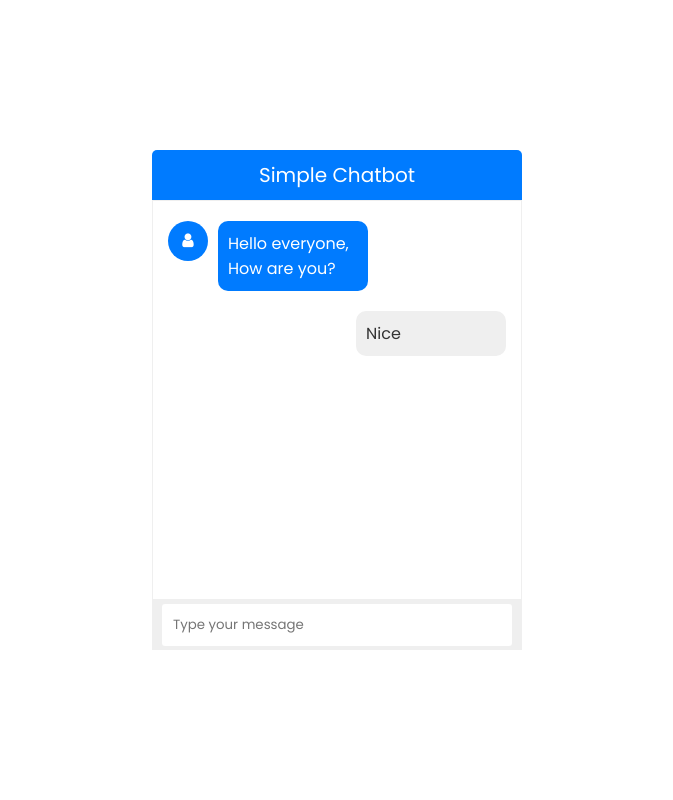
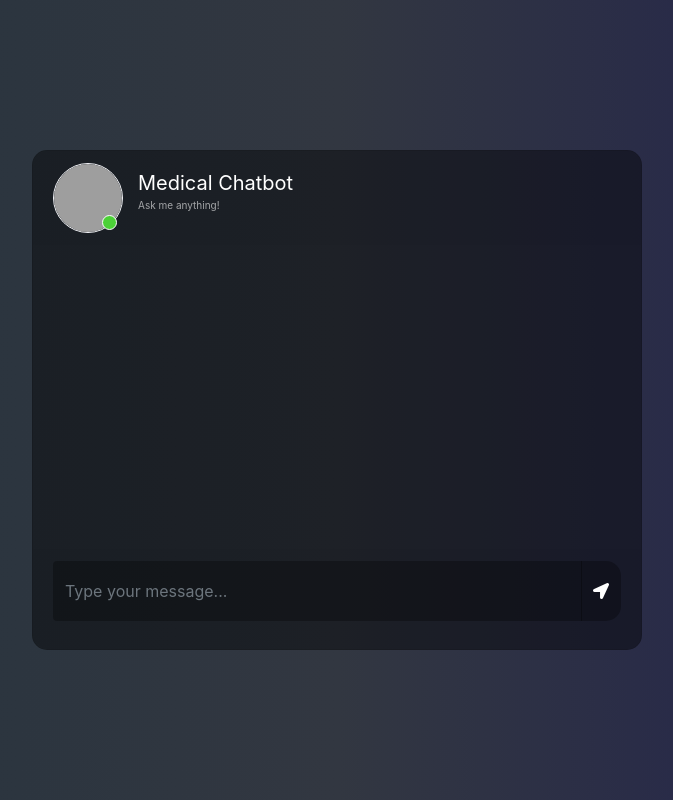
Before and after one commit to dilshad-ahmad-actyv/Medical-ChatBot, a Flask app: page / in a window 1280 px wide. Shown: the whole page, without its empty margins (303-976 px from the left). Run offline with Flask 3, Linux system fonts and the light colour scheme; some libraries are stand-ins or nearby versions; grey boxes are pictures that could not be loaded.

Commit message:
changed the UI of the chatbot and added some new features too

```diff
--- a/app.py
+++ b/app.py
@@ -1,8 +1,7 @@
-from flask import Flask, render_template, jsonify, request
+from flask import Flask, render_template, request
 from src.helper import download_hugging_face_embeddings
 from langchain_community.vectorstores import Pinecone
 import pinecone
-from langchain.prompts import PromptTemplate
 from langchain.prompts import PromptTemplate
 from langchain.chains import RetrievalQA
 from langchain_community.llms import CTransformers
@@ -20,8 +19,6 @@ embeddings =  download_hugging_face_embeddings(model)
 app = Flask(__name__)
 
 docsearch = Pinecone.from_existing_index(index_name, embeddings)
-# query = 'What is biology?'
-# docs = docsearch.similarity_search(query, k=3)
 
 promt = PromptTemplate(template=prompt_template, input_variables=['context', 'question'])
 chain_type_kwargs = {"prompt": promt}
@@ -46,18 +43,20 @@ qa = RetrievalQA.from_chain_type(
 
 @app.route("/")
 def index():
-    return render_template("chat.html")
+    return render_template('chat.html')
 
-@app.route("/get", methods=['GET', 'POST'])
+
+
+@app.route("/get", methods=["GET", "POST"])
 def chat():
-    msg = request.form['msg']
+    msg = request.form["msg"]
     input = msg
     print(input)
-    result = qa({"query": input})
-    print("Response: ,", result['result'])
-    return str(result['result'])
+    result=qa({"query": input})
+    print("Response : ", result["result"])
+    return str(result["result"])
+
 
 
 if __name__ == '__main__':
-    app.run(debug=True)
-    #  app.run(host='', port=3000, debug=True)
+    app.run(host="0.0.0.0", port= 8080, debug= True)
--- a/static/style.css
+++ b/static/style.css
@@ -1,129 +1,223 @@
-    @import url('https://fonts.googleapis.com/css2?family=Poppins:ital,wght@0,100;0,200;0,300;0,400;0,500;0,600;0,700;0,800;0,900;1,100;1,200;1,300;1,400;1,500;1,600;1,700;1,800;1,900&display=swap');
-
-* {
-    margin: 0;
-    padding: 0;
-    box-sizing: border-box;
+body,html{
+	height: 100%;
+	margin: 0;
+	background: rgb(44, 47, 59);
+   background: -webkit-linear-gradient(to right, rgb(40, 59, 34), rgb(54, 60, 70), rgb(32, 32, 43));
+	background: linear-gradient(to right, rgb(38, 51, 61), rgb(50, 55, 65), rgb(33, 33, 78));
 }
 
-body {
-    font-family: 'Poppins', sans-serif;
-    display: flex;
-    justify-content: center;
-    align-items: center;
-    min-height: 100vh;
+.chat{
+	margin-top: auto;
+	margin-bottom: auto;
 }
+.card{
+	height: 500px;
+	border-radius: 15px !important;
+	background-color: rgba(0,0,0,0.4) !important;
+}
+.contacts_body{
+	padding:  0.75rem 0 !important;
+	overflow-y: auto;
+	white-space: nowrap;
+}
+.msg_card_body{
+	overflow-y: auto;
+}
+.card-header{
+	border-radius: 15px 15px 0 0 !important;
+	border-bottom: 0 !important;
+}
+.card-footer{
+border-radius: 0 0 15px 15px !important;
+	border-top: 0 !important;
+}
+.container{
+	align-content: center;
+}
+.search{
+	border-radius: 15px 0 0 15px !important;
+	background-color: rgba(0,0,0,0.3) !important;
+	border:0 !important;
+	color:white !important;
+}
+.search:focus{
+	 box-shadow:none !important;
+   outline:0px !important;
+}
+.type_msg{
+	background-color: rgba(0,0,0,0.3) !important;
+	border:0 !important;
+	color:white !important;
+	height: 60px !important;
+	overflow-y: auto;
+}
+	.type_msg:focus{
+	 box-shadow:none !important;
+   outline:0px !important;
+}
+.attach_btn{
+	border-radius: 15px 0 0 15px !important;
+	background-color: rgba(0,0,0,0.3) !important;
+	border:0 !important;
+	color: white !important;
+	cursor: pointer;
+}
+.send_btn{
+	border-radius: 0 15px 15px 0 !important;
+	background-color: rgba(0,0,0,0.3) !important;
+	border:0 !important;
+	color: white !important;
+	cursor: pointer;
+}
+.search_btn{
+	border-radius: 0 15px 15px 0 !important;
+	background-color: rgba(0,0,0,0.3) !important;
+	border:0 !important;
+	color: white !important;
+	cursor: pointer;
+}
+.contacts{
+	list-style: none;
+	padding: 0;
+}
+.contacts li{
+	width: 100% !important;
+	padding: 5px 10px;
+	margin-bottom: 15px !important;
+}
+.active{
+	background-color: rgba(0,0,0,0.3);
+}
+.user_img{
+	height: 70px;
+	width: 70px;
+	border:1.5px solid #f5f6fa;
 
-.wrapper {
-    width: 370px;
 }
+.user_img_msg{
+	height: 40px;
+	width: 40px;
+	border:1.5px solid #f5f6fa;
 
-.wrapper .title {
-    background: #007bff;
-    color: white;
-    line-height: 2.5;
-    border-radius: 5px 5px 0 0;
-    text-align: center;
-    font-size: 20px;
 }
-
-.wrapper .box {
-    border: 1px solid #efefef;
-    padding: 10px 15px;
-    min-height: 400px;
-    max-height: 400px;
+.img_cont{
+	position: relative;
+	height: 70px;
+	width: 70px;
 }
-
-.wrapper .box .item {
-    display: flex;
-    float: left;
-    margin: 10px 0;
+.img_cont_msg{
+	height: 40px;
+	width: 40px;
 }
-
-.wrapper .box .item .icon {
-    background: #007bff;
-    color: white;
-    width: 40px;
-    height: 40px;
-    text-align: center;
-    line-height: 40px;
-    border-radius: 50%;
+.online_icon{
+	position: absolute;
+	height: 15px;
+	width:15px;
+	background-color: #4cd137;
+	border-radius: 50%;
+	bottom: 0.2em;
+	right: 0.4em;
+	border:1.5px solid white;
 }
-
-.wrapper .box .item .msg {
-    background: #007bff;
-    color: white;
-    border-radius: 10px;
-    width: 150px;
-    margin-left: 10px;
+.offline{
+	background-color: #c23616 !important;
 }
-
-.wrapper .box .item .msg p {
-    padding: 10px;
+.user_info{
+	margin-top: auto;
+	margin-bottom: auto;
+	margin-left: 15px;
 }
-
-.wrapper .box .item.right {
-    float: right;
+.user_info span{
+	font-size: 20px;
+	color: white;
 }
-
-.wrapper .box .item.right .msg {
-    background: #efefef;
-    color: #333;
+.user_info p{
+	font-size: 10px;
+	color: rgba(255,255,255,0.6);
 }
-
-.wrapper .typing-area {
-    width: 100%;
-    background: #efefef;
-    height: 50px;
-    display: flex;
-    justify-content: center;
-    align-items: center;
-    padding: 10px;
+.video_cam{
+	margin-left: 50px;
+	margin-top: 5px;
 }
-
-.wrapper .typing-area .input-field {
-    width: 100%;
-    position: relative;
+.video_cam span{
+	color: white;
+	font-size: 20px;
+	cursor: pointer;
+	margin-right: 20px;
 }
-
-.wrapper .typing-area .input-field input {
-    width: 100%;
-    padding: 10px;
-    border: 1px solid transparent;
-    border-radius: 3px;
-    outline: none;
-    padding-right: 70px;
-    font-family: 'Poppins', sans-serif;
-    transition: 0.3s all ease;
+.msg_cotainer{
+	margin-top: auto;
+	margin-bottom: auto;
+	margin-left: 10px;
+	border-radius: 25px;
+	background-color: rgb(82, 172, 255);
+	padding: 10px;
+	position: relative;
 }
-
-.wrapper .typing-area .input-field input:focus {
-    border-color: #007bff;
+.msg_cotainer_send{
+	margin-top: auto;
+	margin-bottom: auto;
+	margin-right: 10px;
+	border-radius: 25px;
+	background-color: #58cc71;
+	padding: 10px;
+	position: relative;
 }
-
-.wrapper .typing-area .input-field button {
-    position: absolute;
-    top: 50%;
-    right: 10px;
-    transform: translateY(-50%);
-    background: transparent;
-    border: 1px solid #007bff;
-    padding: 5px 10px;
-    border-radius: 3px;
-    color: #007bff;
-    outline: none;
-    cursor: pointer;
-    opacity: 0;
-    pointer-events: none;
-    transition: 0.3s all ease;
+.msg_time{
+	position: absolute;
+	left: 0;
+	bottom: -15px;
+	color: rgba(255,255,255,0.5);
+	font-size: 10px;
 }
-
-.wrapper .typing-area .input-field button:hover {
-    background: #007bff;
-    color: white;
+.msg_time_send{
+	position: absolute;
+	right:0;
+	bottom: -15px;
+	color: rgba(255,255,255,0.5);
+	font-size: 10px;
 }
-
-.wrapper .typing-area .input-field input:valid ~ button {
-    opacity: 1;
-    pointer-events: auto;
+.msg_head{
+	position: relative;
 }
+#action_menu_btn{
+	position: absolute;
+	right: 10px;
+	top: 10px;
+	color: white;
+	cursor: pointer;
+	font-size: 20px;
+}
+.action_menu{
+	z-index: 1;
+	position: absolute;
+	padding: 15px 0;
+	background-color: rgba(0,0,0,0.5);
+	color: white;
+	border-radius: 15px;
+	top: 30px;
+	right: 15px;
+	display: none;
+}
+.action_menu ul{
+	list-style: none;
+	padding: 0;
+	margin: 0;
+}
+.action_menu ul li{
+	width: 100%;
+	padding: 10px 15px;
+	margin-bottom: 5px;
+}
+.action_menu ul li i{
+	padding-right: 10px;
+}
+.action_menu ul li:hover{
+	cursor: pointer;
+	background-color: rgba(0,0,0,0.2);
+}
+@media(max-width: 576px){
+	.contacts_card{
+	margin-bottom: 15px !important;
+}
+}
--- a/templates/chat.html
+++ b/templates/chat.html
@@ -1,40 +1,82 @@
+<link href="//maxcdn.bootstrapcdn.com/bootstrap/4.1.1/css/bootstrap.min.css" rel="stylesheet" id="bootstrap-css">
+<script src="//maxcdn.bootstrapcdn.com/bootstrap/4.1.1/js/bootstrap.min.js"></script>
+<script src="//cdnjs.cloudflare.com/ajax/libs/jquery/3.2.1/jquery.min.js"></script>
+
 <!DOCTYPE html>
-<html lang="en">
+<html>
 	<head>
-    <meta charset="UTF-8">
-    <meta http-equiv="X-UA-Compatible" content="IE=edge">
-    <meta name="viewport" content="width=device-width, initial-scale=1.0">
-    <link rel="stylesheet" href="https://cdnjs.cloudflare.com/ajax/libs/font-awesome/4.7.0/css/font-awesome.css">
-    <link rel="stylesheet" href="style.css">
-    <title>Chatbot - Brave Coder</title>
+		<title>Chatbot</title>
+		<link rel="stylesheet" href="https://stackpath.bootstrapcdn.com/bootstrap/4.1.3/css/bootstrap.min.css" integrity="sha384-MCw98/SFnGE8fJT3GXwEOngsV7Zt27NXFoaoApmYm81iuXoPkFOJwJ8ERdknLPMO" crossorigin="anonymous">
+		<link rel="stylesheet" href="https://use.fontawesome.com/releases/v5.5.0/css/all.css" integrity="sha384-B4dIYHKNBt8Bc12p+WXckhzcICo0wtJAoU8YZTY5qE0Id1GSseTk6S+L3BlXeVIU" crossorigin="anonymous">
+		<script src="https://ajax.googleapis.com/ajax/libs/jquery/3.3.1/jquery.min.js"></script>
+		<link rel="stylesheet" type="text/css" href="{{ url_for('static', filename='style.css')}}"/>
         <link rel="stylesheet" href="../static/style.css">
 	</head>
+
+
 	<body>
-    <div class="wrapper">
-        <div class="title">Simple Chatbot</div>
-        <div class="box">
-            <div class="item">
-                <div class="icon">
-                    <i class="fa fa-user"></i>
+		<div class="container-fluid h-100">
+			<div class="row justify-content-center h-100">
+				<div class="col-md-8 col-xl-6 chat">
+					<div class="card">
+						<div class="card-header msg_head">
+							<div class="d-flex bd-highlight">
+								<div class="img_cont">
+									<!-- <img src="https://i.ibb.co/fSNP7Rz/icons8-chatgpt-512.png" class="rounded-circle user_img"> -->
+									<img src="https://www.prdistribution.com/spirit/uploads/pressreleases/2019/newsreleases/d83341deb75c4c4f6b113f27b1e42cd8-chatbot-florence-already-helps-thousands-of-patients-to-remember-their-medication.png" class="rounded-circle user_img">
+									<span class="online_icon"></span>
 								</div>
-                <div class="msg">
-                    <p>Hello everyone, How are you?</p>
+								<div class="user_info">
+									<span>Medical Chatbot</span>
+									<p>Ask me anything!</p>
 								</div>
 							</div>
-            <br clear="both">
-            <div class="item right">
-                <div class="msg">
-                    <p>Nice</p>
+						</div>
+						<div id="messageFormeight" class="card-body msg_card_body">
+
+
+						</div>
+						<div class="card-footer">
+							<form id="messageArea" class="input-group">
+                                <input type="text" id="text" name="msg" placeholder="Type your message..." autocomplete="off" class="form-control type_msg" required/>
+								<div class="input-group-append">
+									<button type="submit" id="send" class="input-group-text send_btn"><i class="fas fa-location-arrow"></i></button>
+								</div>
+							</form>
+						</div>
+					</div>
 				</div>
 			</div>
 		</div>
 
-        <div class="typing-area">
-            <div class="input-field">
-                <input type="text" placeholder="Type your message" required>
-                <button>Send</button>
-            </div>
-        </div>
-    </div>
+		<script>
+			$(document).ready(function() {
+				$("#messageArea").on("submit", function(event) {
+					const date = new Date();
+					const hour = date.getHours();
+					const minute = date.getMinutes();
+					const str_time = hour+":"+minute;
+					var rawText = $("#text").val();
+
+					var userHtml = '<div class="d-flex justify-content-end mb-4"><div class="msg_cotainer_send">' + rawText + '<span class="msg_time_send">'+ str_time + '</span></div><div class="img_cont_msg"><img src="https://i.ibb.co/d5b84Xw/Untitled-design.png" class="rounded-circle user_img_msg"></div></div>';
+
+					$("#text").val("");
+					$("#messageFormeight").append(userHtml);
+
+					$.ajax({
+						data: {
+							msg: rawText,
+						},
+						type: "POST",
+						url: "/get",
+					}).done(function(data) {
+						var botHtml = '<div class="d-flex justify-content-start mb-4"><div class="img_cont_msg"><img src="https://www.prdistribution.com/spirit/uploads/pressreleases/2019/newsreleases/d83341deb75c4c4f6b113f27b1e42cd8-chatbot-florence-already-helps-thousands-of-patients-to-remember-their-medication.png" class="rounded-circle user_img_msg"></div><div class="msg_cotainer">' + data + '<span class="msg_time">' + str_time + '</span></div></div>';
+						$("#messageFormeight").append($.parseHTML(botHtml));
+					});
+					event.preventDefault();
+				});
+			});
+		</script>
+
     </body>
 </html>
```
Lines whose indentation alone changed are shown as unchanged.
